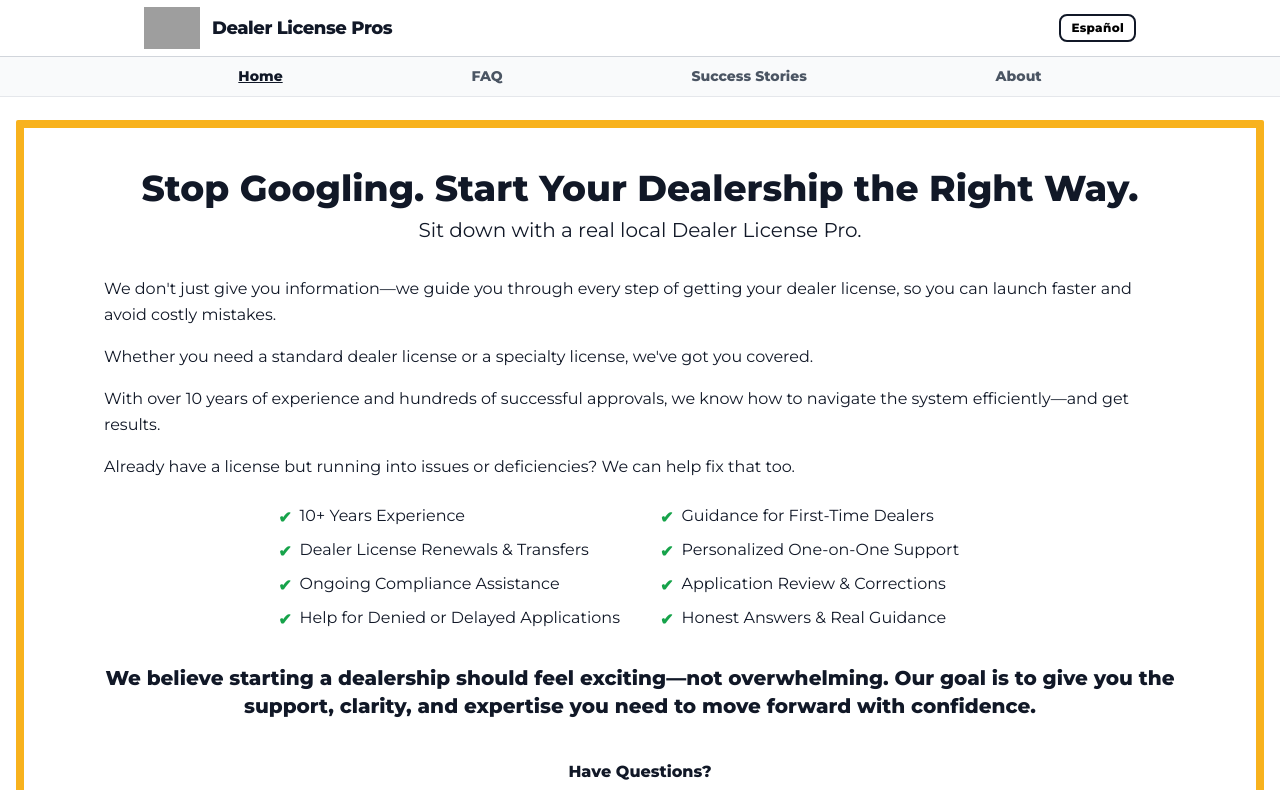
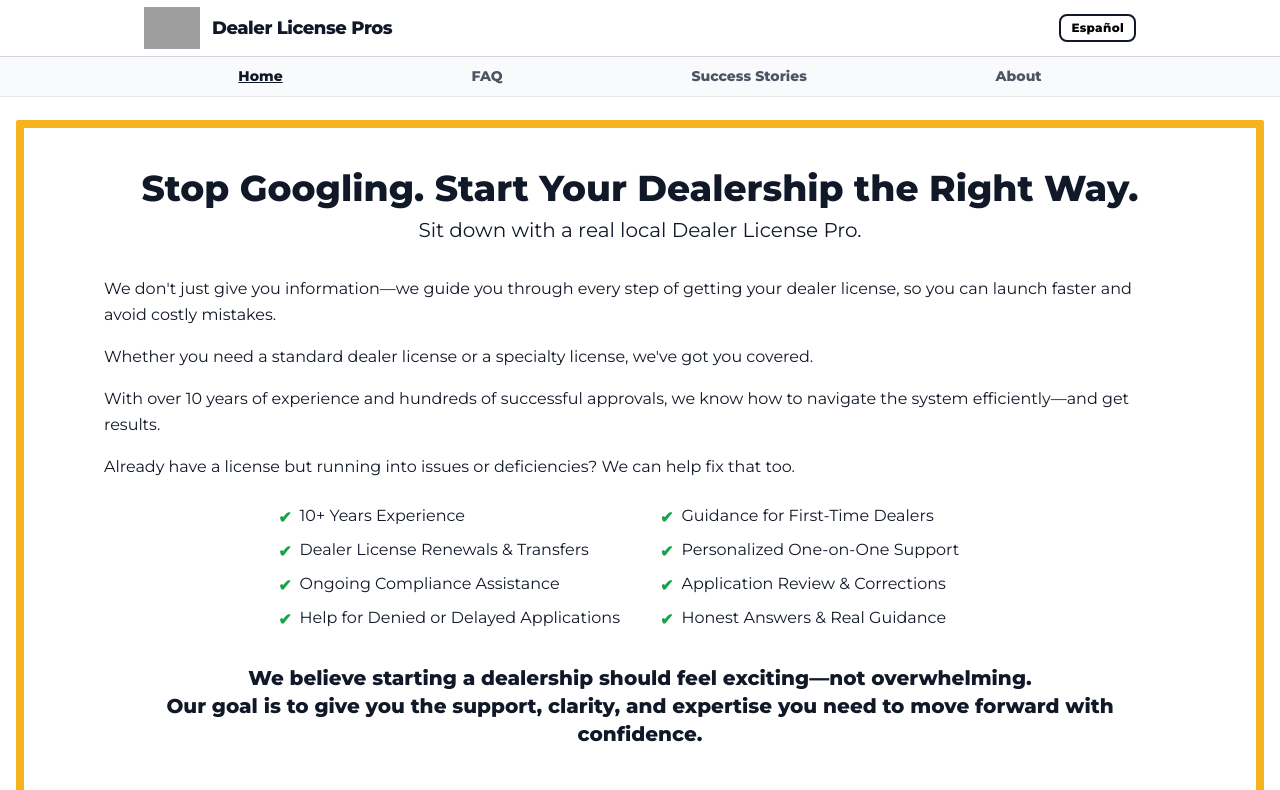
Before and after one commit to JacobDChamberlain/TexasDealerLicenseExperts, a React (Vite) app: page / in a window 1280 px wide. Shown: the top 790 px of the page. Built offline with nearby package versions, Linux system fonts and the light colour scheme; grey boxes are pictures that could not be loaded.

Commit message:
newline for tagline

```diff
--- a/src/locales/en.json
+++ b/src/locales/en.json
@@ -43,7 +43,7 @@
       "Help for Denied or Delayed Applications",
       "Honest Answers & Real Guidance"
     ],
-    "tagline": "We believe starting a dealership should feel exciting—not overwhelming. Our goal is to give you the support, clarity, and expertise you need to move forward with confidence.",
+    "tagline": "We believe starting a dealership should feel exciting—not overwhelming.\nOur goal is to give you the support, clarity, and expertise you need to move forward with confidence.",
     "haveQuestions": "Have Questions?"
   },
   "faq": {
--- a/src/locales/es.json
+++ b/src/locales/es.json
@@ -43,7 +43,7 @@
       "Ayuda para solicitudes denegadas o retrasadas",
       "Respuestas honestas y orientación real"
     ],
-    "tagline": "Creemos que comenzar una concesionaria debería sentirse emocionante, no abrumador. Nuestro objetivo es darle el apoyo, la claridad y la experiencia que necesita para avanzar con confianza.",
+    "tagline": "Creemos que comenzar una concesionaria debería sentirse emocionante, no abrumador.\nNuestro objetivo es darle el apoyo, la claridad y la experiencia que necesita para avanzar con confianza.",
     "haveQuestions": "¿Tiene preguntas?"
   },
   "faq": {
--- a/src/pages/Landing.jsx
+++ b/src/pages/Landing.jsx
@@ -40,7 +40,7 @@ export default function Landing() {
         </AnimateIn>
 
         <AnimateIn direction="right" delay={200}>
-          <p className="text-xl font-extrabold text-gray-900 mb-10">{t('landing.tagline')}</p>
+          <p className="text-xl font-extrabold text-gray-900 mb-10 whitespace-pre-line">{t('landing.tagline')}</p>
         </AnimateIn>
 
         <AnimateIn direction="fade" delay={250}>
```
